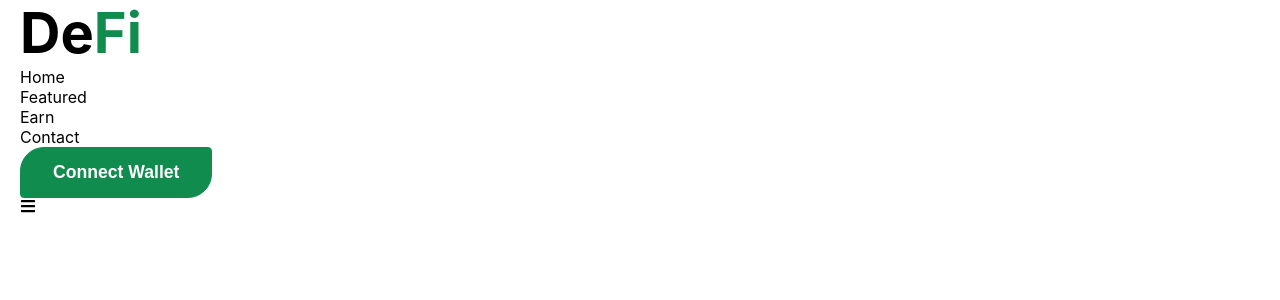
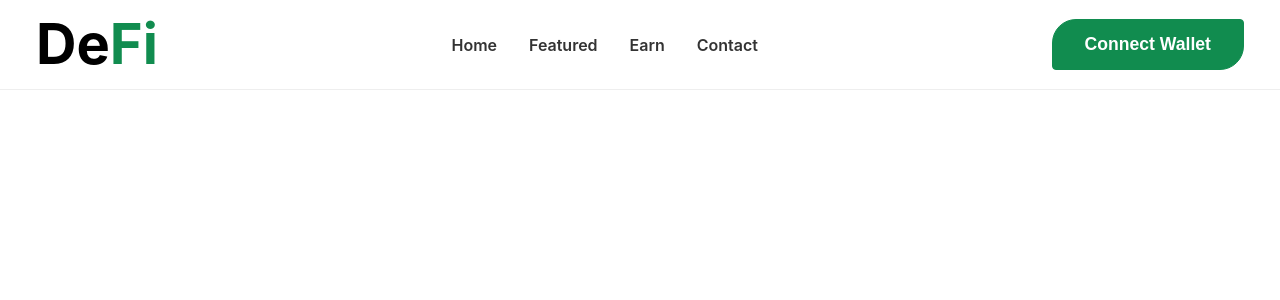
Before and after one commit to zahrabedi82/react-project, a React (Create React App) app: page / in a window 1280 px wide. Shown: the top 300 px of the page. Built offline with nearby package versions, Linux system fonts and the light colour scheme.

Commit message:
Navbar.css

```diff
--- a/src/components/Navbar.css
+++ b/src/components/Navbar.css
@@ -0,0 +1,64 @@
+.header {
+  width: 100%;
+  height: 90px;
+  border-bottom: 1px solid #eee;
+  background: #fff;
+  position: sticky;
+  top: 0;
+  left: 0;
+  z-index: 10;
+}
+.header .container {
+  display: flex;
+  justify-content: space-between;
+  align-items: center;
+  height: 100%;
+  padding: 1rem;
+}
+.colors {
+  color: var(--primary);
+}
+.nav-menu {
+  display: flex;
+}
+.nav-menu li {
+  padding: 0 1rem;
+}
+.nav-menu a {
+  font-size: 1rem;
+  font-weight: 600;
+  color: #333;
+}
+.hamburger {
+  display: none;
+  cursor: pointer;
+}
+@media screen and(max-width:1240px) {
+  .hamburger {
+    display: flex;
+  }
+  .nav-menu {
+    position: absolute;
+    flex-direction: column;
+    justify-content: start;
+    top: 90px;
+    right: -100;
+    width: 50%;
+    height: 100vh;
+    transition: 0.4s;
+    z-index: 2;
+    background: #fff;
+    border-left: 1px solid #eee;
+  }
+  .nav-menu.active{
+    right: 0;
+  }
+  .nav-menu li{
+    padding: 1rem;
+    width: 100%;
+    border-bottom: 1px solid #eee;
+  }
+  .nav-menu a{
+    font-size: 1.2rem;
+  }
+}
--- a/src/components/Navbar.js
+++ b/src/components/Navbar.js
@@ -27,7 +27,7 @@
           <button className="btn">Connect Wallet</button>
         </div>
         <div className="hamburger">
-          <FaBars />
+          <FaBars size={20}  style={{Color:'#333'}}/>
         </div>
       </div>
     </div>
```
